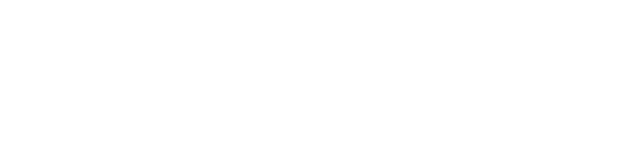
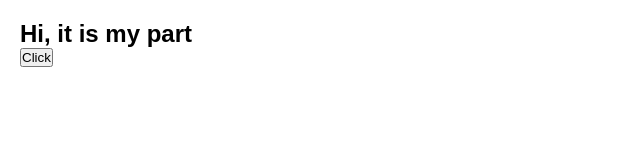
Before and after one commit to nick20name17/Interesting_task, a plain HTML site: page index.html in a window 1280 px wide. Shown: the whole page, without its empty margins (0-640 px from the left). Drawn offline with Linux system fonts and the light colour scheme.

Commit message:
add part olen

```diff
--- a/index.html
+++ b/index.html
@@ -12,7 +12,10 @@
 
     <main>
       <!-- Олена -->
-      <section></section>
+      <section>
+        <h2 class="part">Hi, it is my part</h2>
+        <button class="btn">Click</button>
+      </section>
 
       <!-- Максим -->
       <section></section>
```
